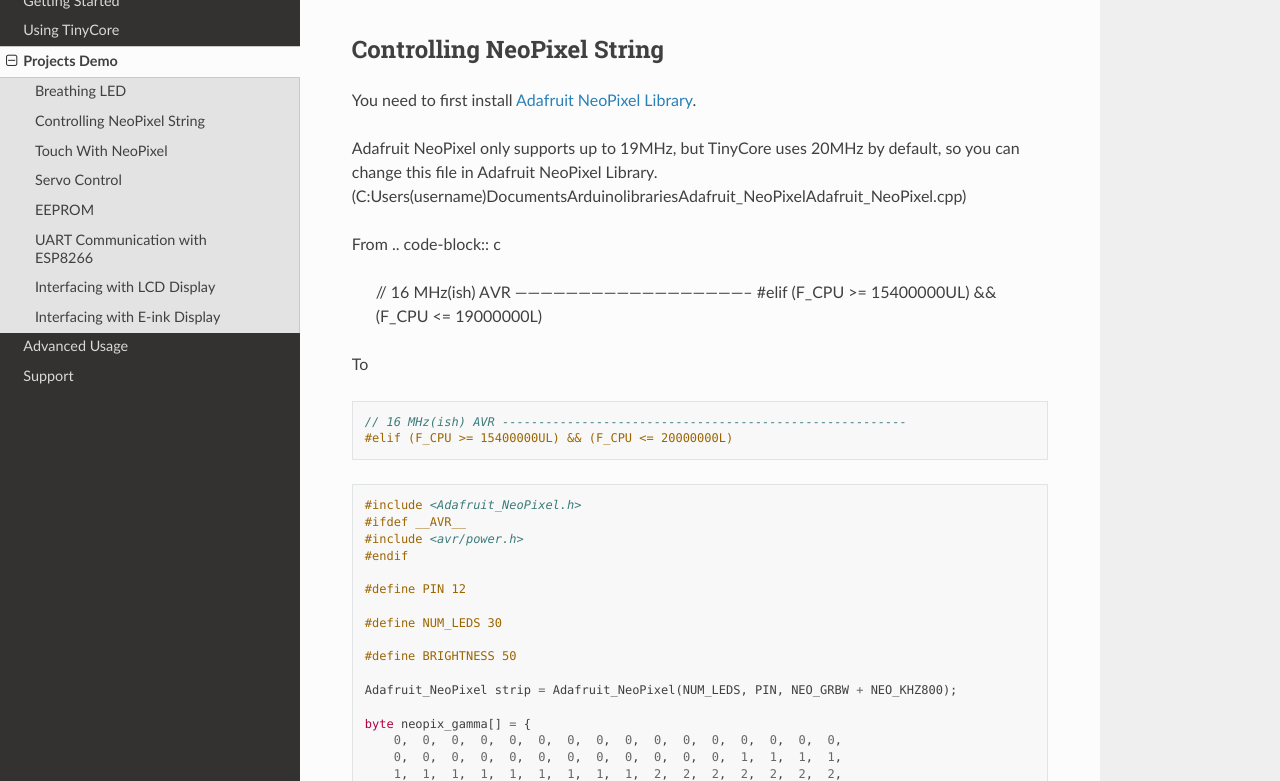
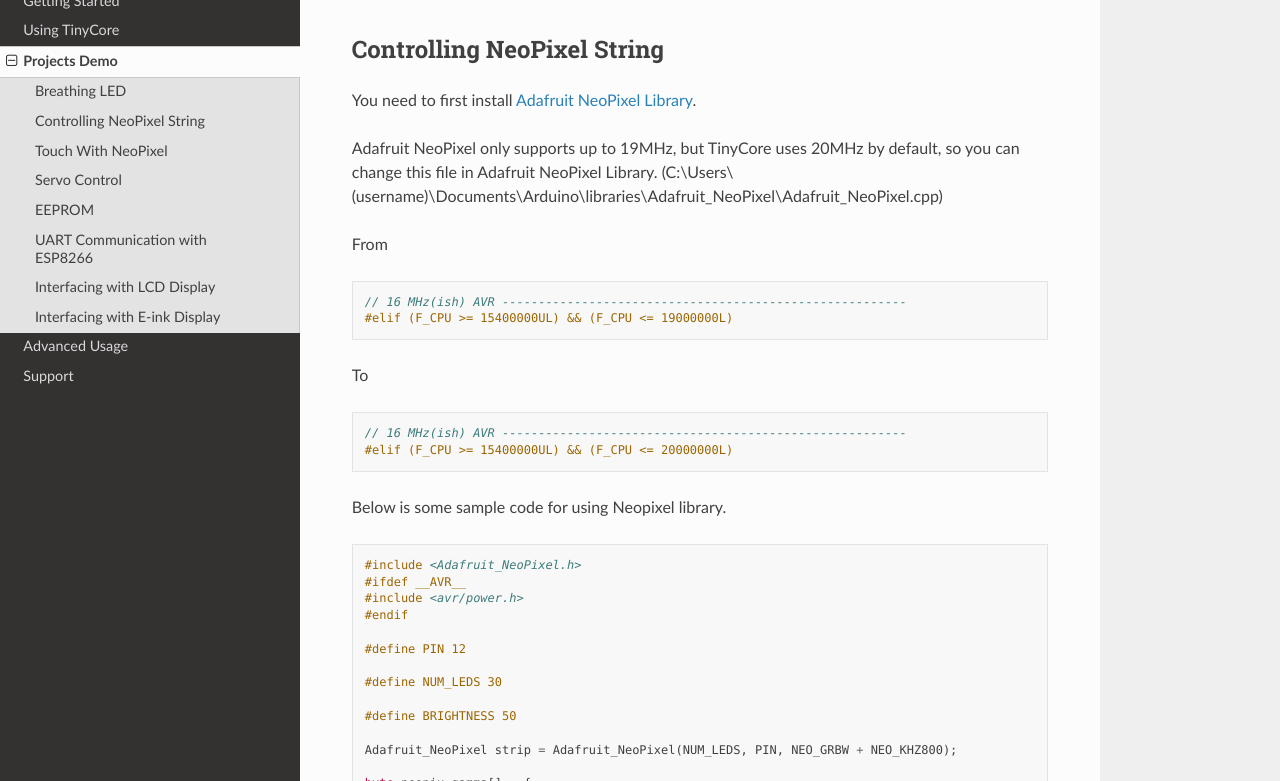
Before and after one commit to xukangmin/TinyCoreDoc, a Sphinx documentation site: the page built from source/project.rst, in a window 1280 px wide and 900 px high, scrolled down 998 px, cut to the strip 119-900 px from the top of the window. Built offline with Sphinx 7.4.7 and the Read the Docs theme 2.0.0, drawn with Linux system fonts in a browser that asks for light colours.

Commit message:
edit neopixel support

```diff
--- a/source/project.rst
+++ b/source/project.rst
@@ -47,9 +47,10 @@
 You need to first install `Adafruit NeoPixel Library`_.
 
 Adafruit NeoPixel only supports up to 19MHz, but TinyCore uses 20MHz by default, so you can change this file in Adafruit NeoPixel Library.
-(C:\Users\(username)\Documents\Arduino\libraries\Adafruit_NeoPixel\Adafruit_NeoPixel.cpp)
+(C:\\Users\\(username)\\Documents\\Arduino\\libraries\\Adafruit_NeoPixel\\Adafruit_NeoPixel.cpp)
 
 From
+
 .. code-block:: c
 
     // 16 MHz(ish) AVR --------------------------------------------------------
@@ -67,6 +68,7 @@
 .. _`Adafruit NeoPixel Library`: https://learn.adafruit.com/adafruit-neopixel-uberguide/arduino-library-installation
 
 
+Below is some sample code for using Neopixel library.
 
 .. code-block:: c
 
```
